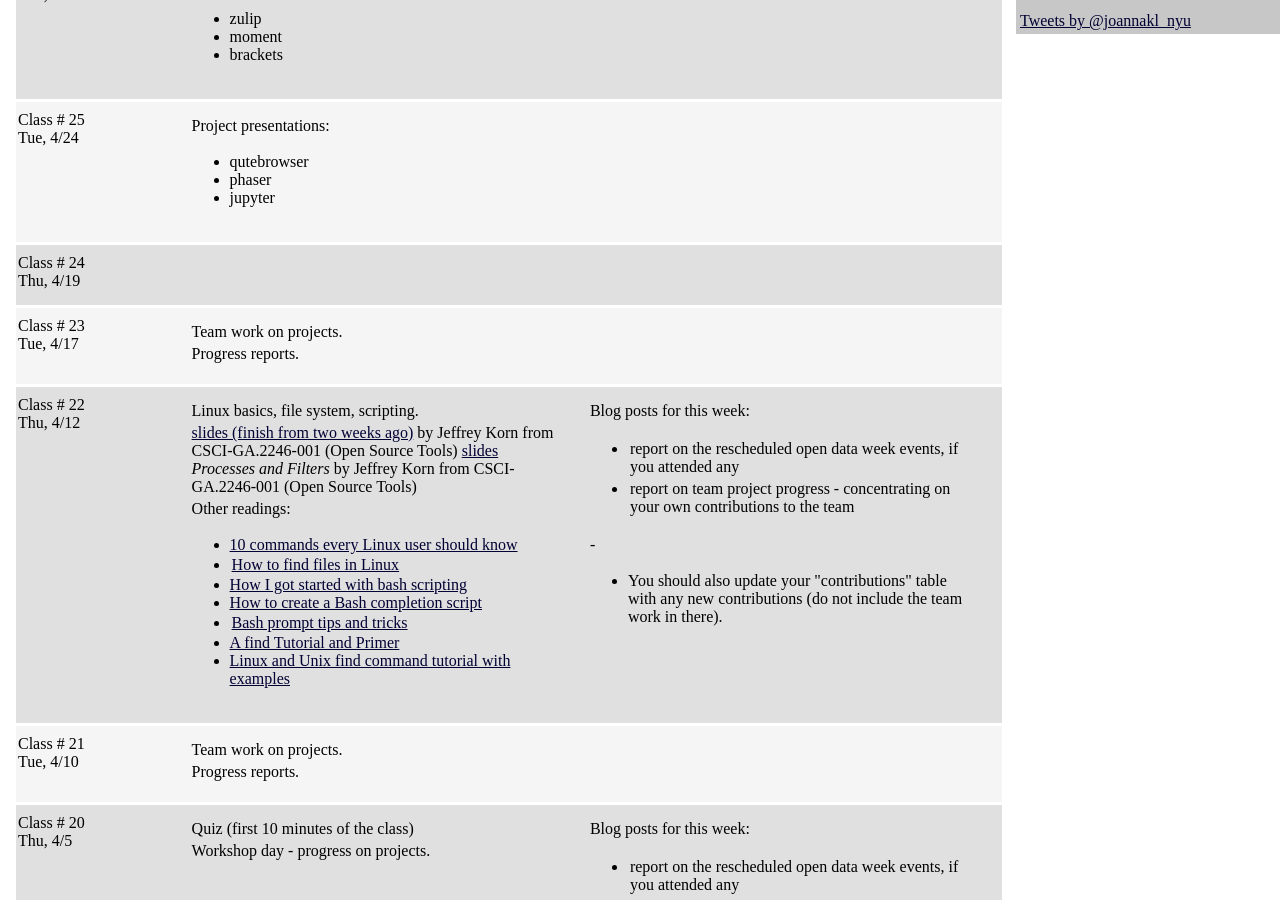
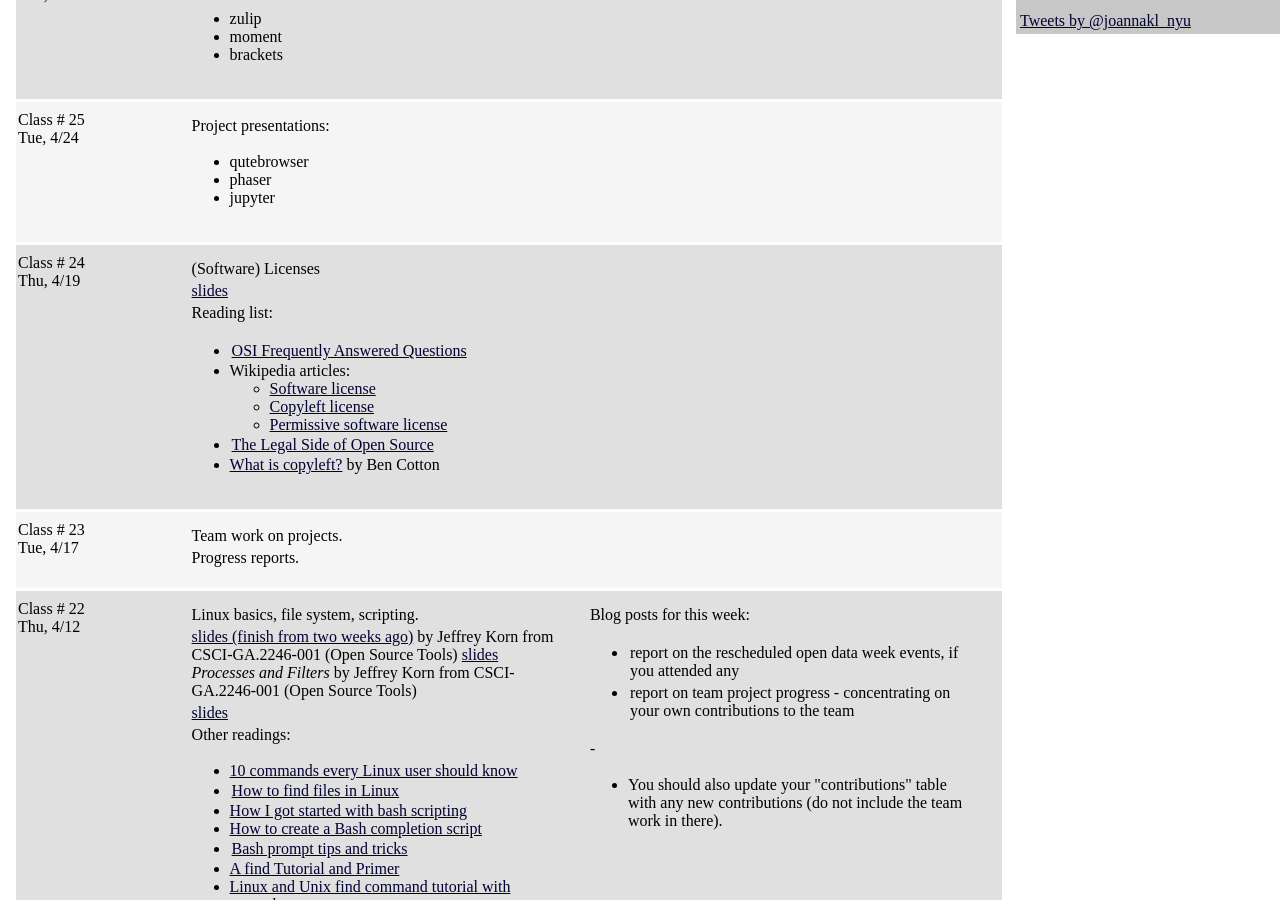
Before and after one commit to joannakl/cs480_s18, a Jekyll site: the page built from daily.html, in a window 1280 px wide and 900 px high, scrolled down 396 px. Built offline with Jekyll 4.4.1, drawn with Linux system fonts in a browser that asks for light colours; comment, search, counter and statistics services are not loaded.

Commit message:
update to slides for week11 and week12

```diff
--- a/_includes/daily/22.markdown
+++ b/_includes/daily/22.markdown
@@ -12,10 +12,14 @@ Thu, 4/12
 
 Linux basics, file system, scripting.
 
+
 [slides (finish from two weeks ago)](https://docs.google.com/presentation/d/16_IA7T0sWS7FwyHHuJmtCVy7Jnc7s18eTjkk4kylwoc/preview#slide=id.p14) by
 Jeffrey Korn from CSCI-GA.2246-001 (Open Source Tools)
 [slides](https://docs.google.com/presentation/d/1vxEwFMY1HZX8G9tLUoiM-ImTecbyGnyKdeddeyzLMxU/preview#slide=id.p7) _Processes and Filters_ by
 Jeffrey Korn from CSCI-GA.2246-001 (Open Source Tools)
+
+
+[slides](slides/week11/useful_commands.html)
 
 Other readings:
 
--- a/_includes/daily/24.markdown
+++ b/_includes/daily/24.markdown
@@ -9,6 +9,26 @@ Thu, 4/19
 
 <div class="column_materials">
 <p markdown="block">
+
+(Software) Licenses
+
+[slides](slides/week12/licenses.html)
+
+Reading list:
+
+- [OSI Frequently Answered Questions](https://opensource.org/faq)
+
+- Wikipedia articles:
+  - [Software license](https://en.wikipedia.org/wiki/Software_license#Software_licenses_and_copyright_law)
+  - [Copyleft license](https://en.wikipedia.org/wiki/Copyleft)
+  - [Permissive software license](https://en.wikipedia.org/wiki/Permissive_software_licence)
+
+- [The Legal Side of Open Source](https://opensource.guide/legal/)
+
+
+- [What is copyleft?](https://opensource.com/resources/what-is-copyleft)
+by Ben Cotton
+
 
 
 
```
